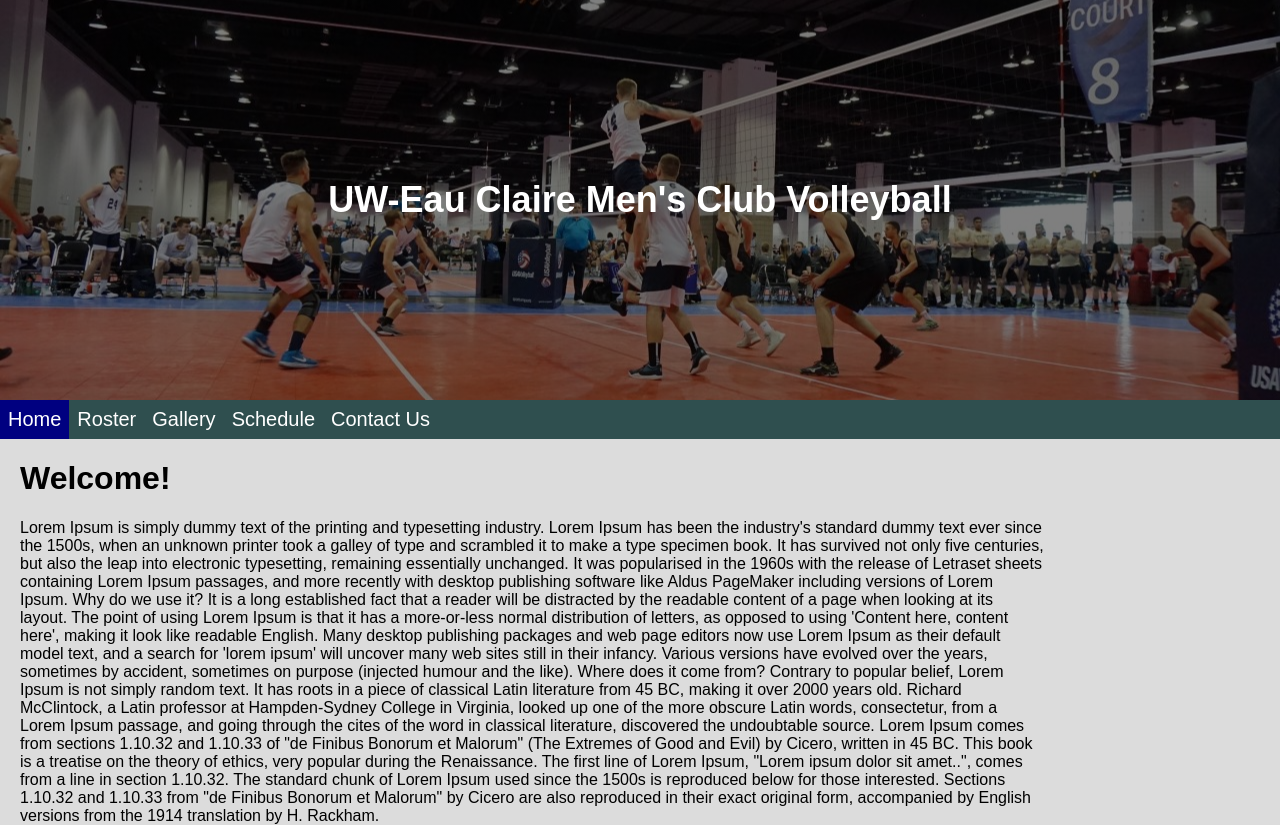
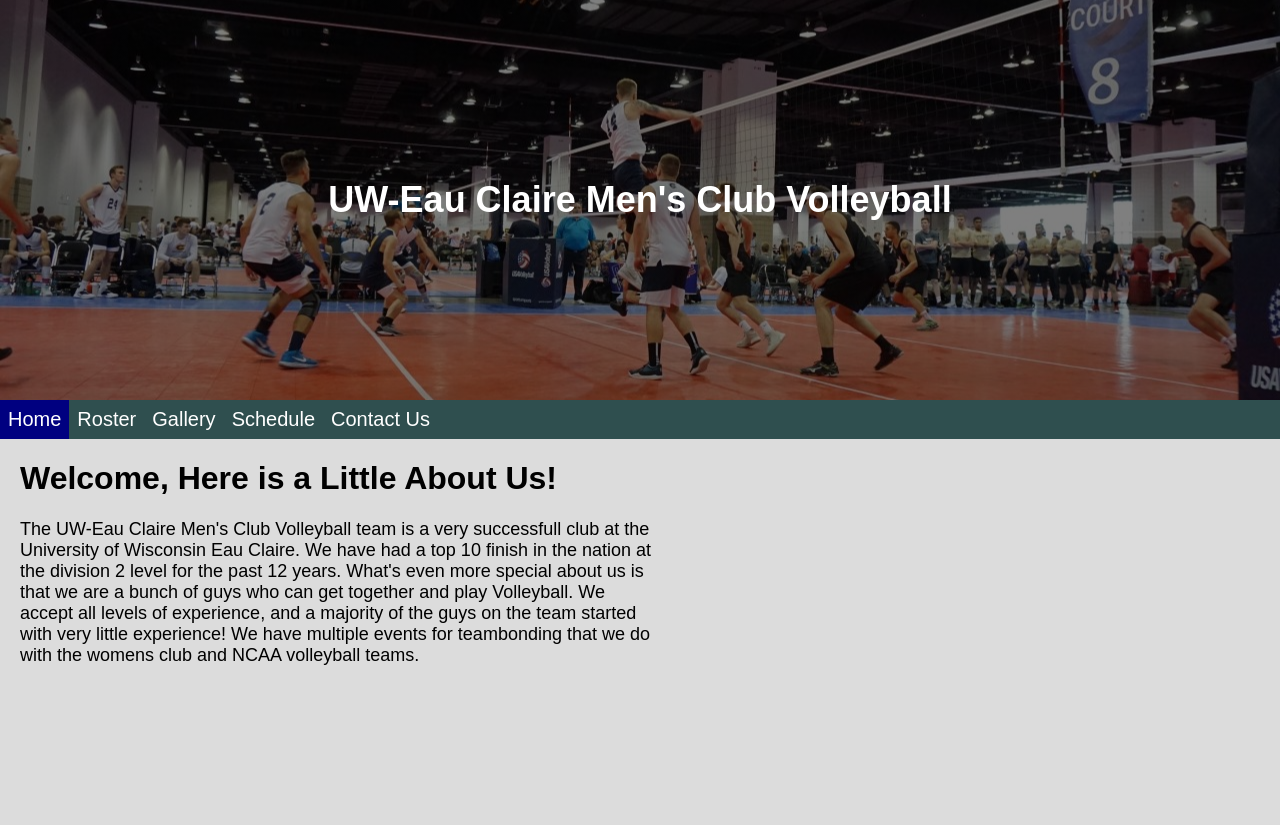
Before and after one commit to kkurtenbach16/Project1, a plain HTML site: page index.html in a window 1280 px wide. After the commit the page ends 800 px from the top, so only its background shows below. Drawn offline with Linux system fonts and the light colour scheme.

Commit message:
Updated content in body

```diff
--- a/css/style.css
+++ b/css/style.css
@@ -62,5 +62,6 @@ nav > ul > li:hover {
 
   #body-text {
       padding-left: 20px;
-      width: 80%;
+      width: 50%;
+      font-size: 18px;
   }
--- a/index.html
+++ b/index.html
@@ -19,18 +19,9 @@
                 <li>Contact Us</li>
             </ul>
         </nav>
-        <header><h1 id="body-header">Welcome!</h1></header>
+        <header><h1 id="body-header">Welcome, Here is a Little About Us!</h1></header>
         <div id="body-text">
-            <p>Lorem Ipsum is simply dummy text of the printing and typesetting industry. Lorem Ipsum has been the industry's standard dummy text ever since the 1500s, when an unknown printer took a galley of type and scrambled it to make a type specimen book. It has survived not only five centuries, but also the leap into electronic typesetting, remaining essentially unchanged. It was popularised in the 1960s with the release of Letraset sheets containing Lorem Ipsum passages, and more recently with desktop publishing software like Aldus PageMaker including versions of Lorem Ipsum.
-
-                Why do we use it?
-                It is a long established fact that a reader will be distracted by the readable content of a page when looking at its layout. The point of using Lorem Ipsum is that it has a more-or-less normal distribution of letters, as opposed to using 'Content here, content here', making it look like readable English. Many desktop publishing packages and web page editors now use Lorem Ipsum as their default model text, and a search for 'lorem ipsum' will uncover many web sites still in their infancy. Various versions have evolved over the years, sometimes by accident, sometimes on purpose (injected humour and the like).
-
-
-                Where does it come from?
-                Contrary to popular belief, Lorem Ipsum is not simply random text. It has roots in a piece of classical Latin literature from 45 BC, making it over 2000 years old. Richard McClintock, a Latin professor at Hampden-Sydney College in Virginia, looked up one of the more obscure Latin words, consectetur, from a Lorem Ipsum passage, and going through the cites of the word in classical literature, discovered the undoubtable source. Lorem Ipsum comes from sections 1.10.32 and 1.10.33 of "de Finibus Bonorum et Malorum" (The Extremes of Good and Evil) by Cicero, written in 45 BC. This book is a treatise on the theory of ethics, very popular during the Renaissance. The first line of Lorem Ipsum, "Lorem ipsum dolor sit amet..", comes from a line in section 1.10.32.
-
-                The standard chunk of Lorem Ipsum used since the 1500s is reproduced below for those interested. Sections 1.10.32 and 1.10.33 from "de Finibus Bonorum et Malorum" by Cicero are also reproduced in their exact original form, accompanied by English versions from the 1914 translation by H. Rackham.</p>
+            <p>The UW-Eau Claire Men's Club Volleyball team is a very successfull club at the University of Wisconsin Eau Claire. We have had a top 10 finish in the nation at the division 2 level for the past 12 years. What's even more special about us is that we are a bunch of guys who can get together and play Volleyball. We accept all levels of experience, and a majority of the guys on the team started with very little experience! We have multiple events for teambonding that we do with the womens club and NCAA volleyball teams.</p>
         </div>
 
 
```
